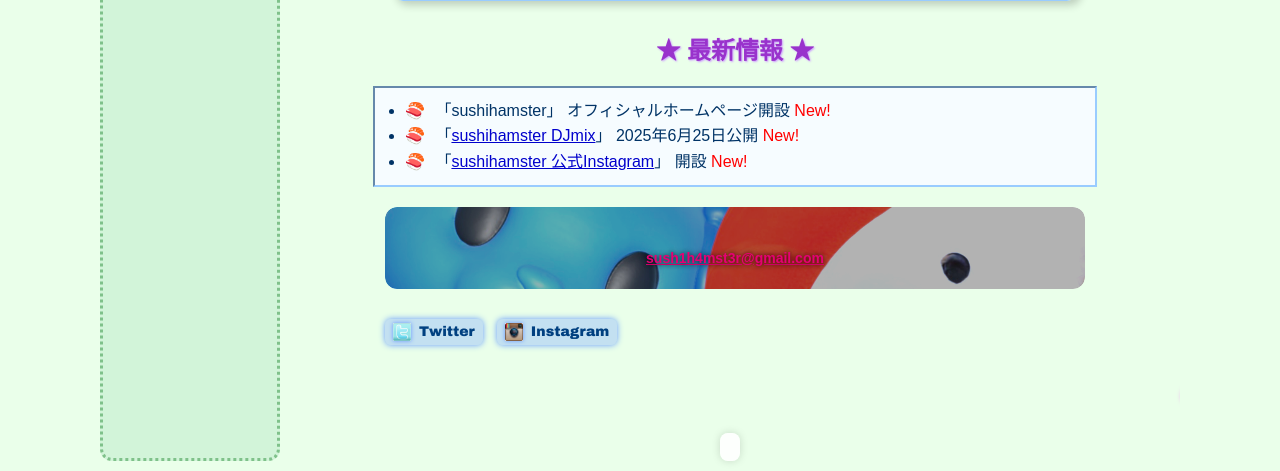
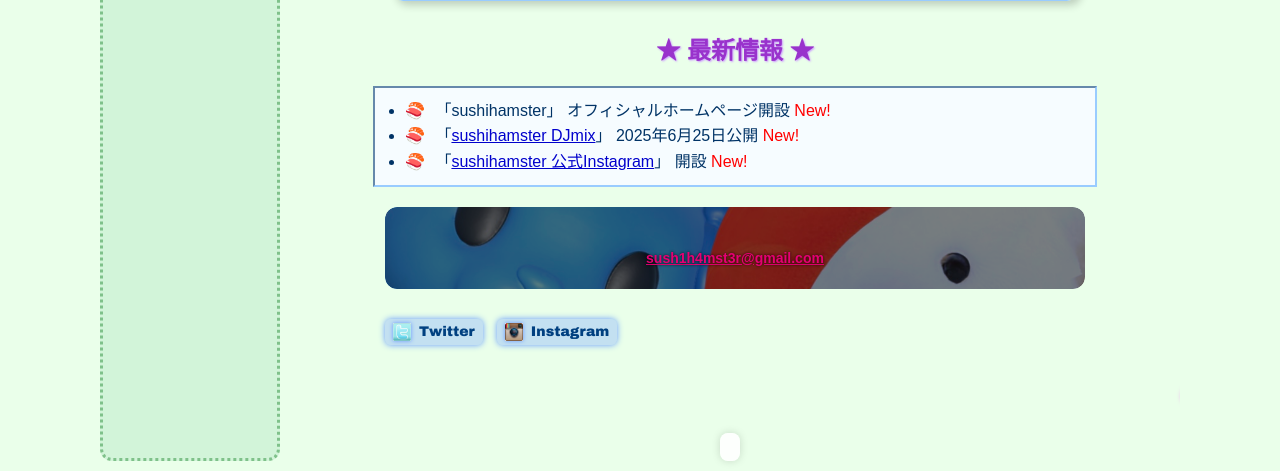
Before and after one commit to oogimix/sushihamster, a PHP site: page / in a window 1280 px wide. Shown: the part 699-1170 px from the top of the page. Run offline with PHP 8.4, Linux system fonts and the light colour scheme; some web fonts are replaced.

Commit message:
Update style.css

```diff
--- a/style.css
+++ b/style.css
@@ -205,7 +205,12 @@ h2 {
   border-radius: 12px;
   overflow: hidden;
   box-sizing: border-box;
-  text-shadow: 0 0 5px rgba(0, 0, 0, 0.8);
+
+  /* 強めの多重シャドウ */
+  text-shadow:
+    0 0 5px rgba(0,0,0,0.9),
+    0 0 10px rgba(0,0,0,0.8),
+    0 0 15px rgba(0,0,0,0.7);
   background: none;
 }
 
@@ -215,14 +220,11 @@ h2 {
   top: 0; left: 0; right: 0; bottom: 0;
   border-radius: 12px;
   z-index: 0;
-  pointer-events: none; /* 背景に触れないように */
+  pointer-events: none;
 
-  /* 画像を明るく */
   background: url('/asset/img/contact_bg.jpeg') no-repeat center center;
   background-size: cover;
-  filter: brightness(1.3);
-
-  /* オーバーレイ用の黒透明は別の疑似要素で追加 */
+  filter: brightness(1.1);
 }
 
 .contact::after {
@@ -230,7 +232,7 @@ h2 {
   position: absolute;
   top: 0; left: 0; right: 0; bottom: 0;
   border-radius: 12px;
-  background-color: rgba(0,0,0,0.3); /* 黒の半透明オーバーレイ */
+  background-color: rgba(0,0,0,0.5); /* 黒の半透明オーバーレイを濃く */
   z-index: 0;
   pointer-events: none;
 }
@@ -241,14 +243,18 @@ h2 {
 }
 
 .contact a {
-  color: #e60073; /* 濃いピンク */
+  color: #e60073;
   font-weight: bold;
   text-decoration: underline;
   transition: all 0.3s ease;
+  text-shadow:
+    0 0 3px rgba(0,0,0,0.8);
 }
 
 .contact a:hover {
-  color: #cc0052; /* 濃いピンク・赤系 */
+  color: #cc0052;
+  text-shadow:
+    0 0 5px rgba(0,0,0,1);
 }
 
 /* friend-links を左寄せに揃え＆Y2K風 */
```
